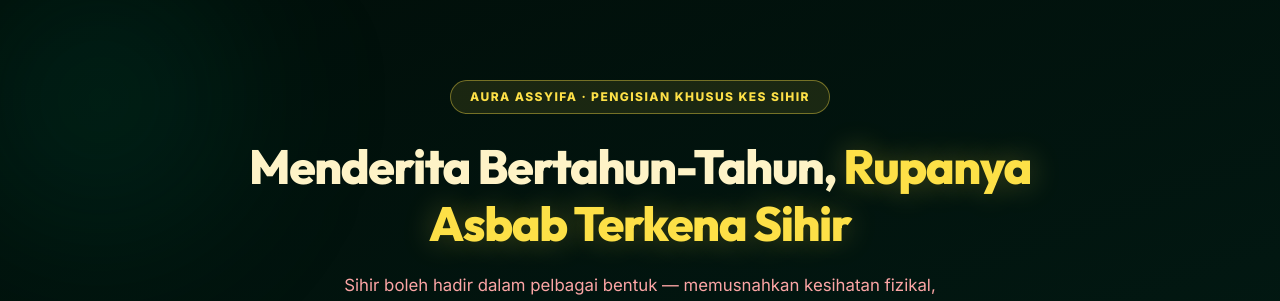
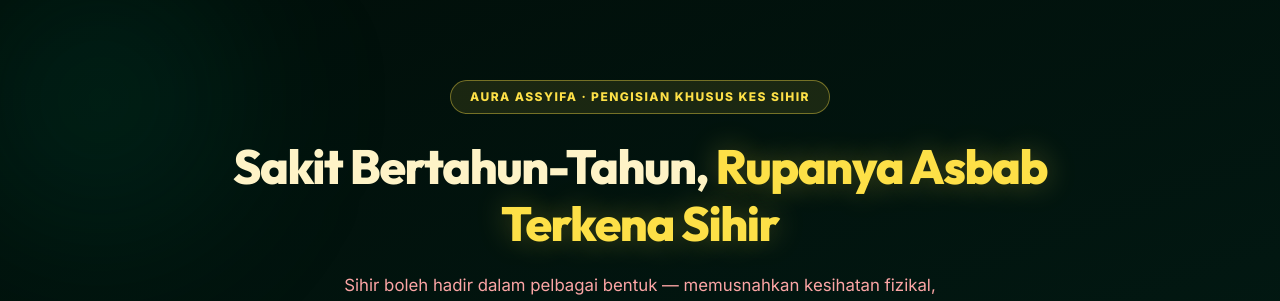
Before and after one commit to molekventure313/aura-assyifa, a Next.js app: page /pengisian-sihir in a window 1280 px wide. Shown: the top 301 px of the page. Built offline with nearby package versions, Linux system fonts and the light colour scheme; no server answers; the database is empty.

Commit message:
fix: Tukar headline /pengisian-sihir kepada Sakit Bertahun-Tahun, Rupanya Asbab Terkena Sihir

```diff
--- a/src/app/pengisian-sihir/page.js
+++ b/src/app/pengisian-sihir/page.js
@@ -203,7 +203,7 @@
           </div>
 
           <h1 className="hero-h1" style={{ fontSize: 'clamp(1.9rem, 4.5vw, 3rem)', fontWeight: 900, color: '#FEF3C7', lineHeight: 1.18, letterSpacing: '-0.03em', marginBottom: '1.25rem' }}>
-            Menderita Bertahun-Tahun,{' '}
+            Sakit Bertahun-Tahun,{' '}
             <span style={{ color: '#FDE047', textShadow: '0 0 30px rgba(253,224,71,0.3)' }}>Rupanya Asbab Terkena Sihir</span>
           </h1>
 
```
